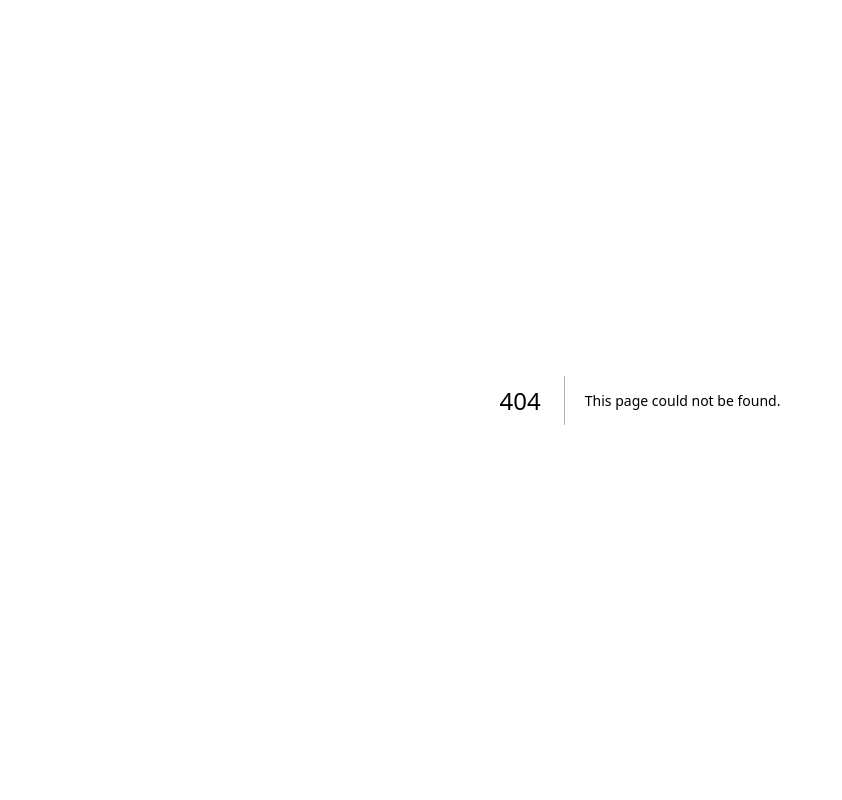
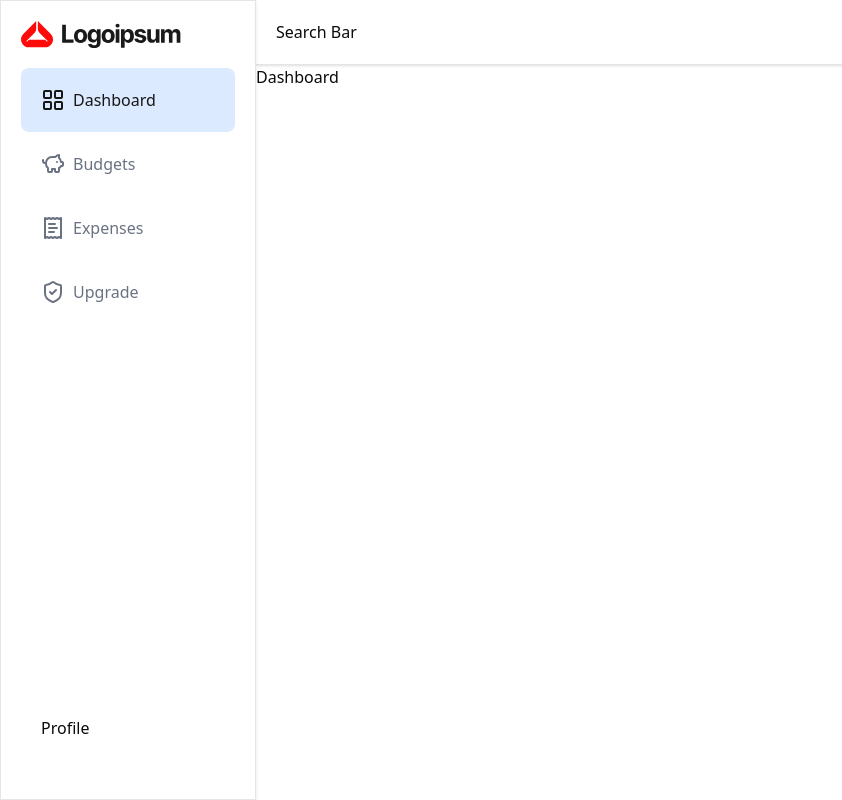
Before and after one commit to anurag77889/innopro-expense-tracker, a Next.js app: page /dashboard in a window 1280 px wide. Before the commit this address had no page. Shown: the whole page, without its empty margins (0-842 px from the left). Built offline with nearby package versions, Linux system fonts and the light colour scheme.

Commit message:
"Changed Dashboard"

```diff
--- /dev/null
+++ b/app/(routes)/dashboard/_components/DashboardHeader.jsx
@@ -0,0 +1,15 @@
+import { UserButton } from "@clerk/nextjs";
+import React from "react";
+
+function DashboardHeader() {
+  return (
+    <div className="p-5 shadow-sm border-b flex justify-between">
+      <div>Search Bar</div>
+      <div>
+        <UserButton />
+      </div>
+    </div>
+  );
+}
+
+export default DashboardHeader;
--- /dev/null
+++ b/app/(routes)/dashboard/_components/SideNav.jsx
@@ -0,0 +1,41 @@
+"use client";
+import React from "react";
+import Image from "next/image";
+import { UserButton } from "@clerk/nextjs";
+import { LayoutGrid, PiggyBank, ReceiptText, ShieldCheck } from "lucide-react";
+import { usePathname } from "next/navigation";
+
+function SideNav() {
+  const menuList = [
+    { id: 1, name: "Dashboard", icon: LayoutGrid, path: "/dashboard" },
+    { id: 2, name: "Budgets", icon: PiggyBank, path: "/dashboard/budgets" },
+    { id: 3, name: "Expenses", icon: ReceiptText, path: "/dashboard/expenses" },
+    { id: 4, name: "Upgrade", icon: ShieldCheck, path: "/dashboard/upgrade" },
+  ];
+
+  const path = usePathname();
+
+  return (
+    <div className="h-screen p-5 border shadow-sm">
+      <Image src="/logo.svg" alt="logo" width={160} height={100} />
+      <div className="mt-5">
+        {menuList.map((menu) => (
+          <h2
+            key={menu.id} // Added key prop
+            className={`flex gap-2 items-center text-gray-500 font-medium p-5 cursor-pointer rounded-md hover:text-primary hover:bg-blue-100
+            ${path === menu.path ? "text-primary bg-blue-100" : ""}`}
+          >
+            <menu.icon />
+            {menu.name}
+          </h2>
+        ))}
+      </div>
+      <div className="fixed bottom-10 p-5 flex gap-2 items-center">
+        <UserButton />
+        <span>Profile</span>
+      </div>
+    </div>
+  );
+}
+
+export default SideNav;
--- /dev/null
+++ b/app/(routes)/dashboard/layout.jsx
@@ -0,0 +1,19 @@
+import React from "react";
+import SideNav from "./_components/SideNav";
+import DashboardHeader from "./_components/DashboardHeader";
+
+function DashboardLayout({ children }) {
+  return (
+    <div>
+      <div className="fixed md:w-64 hidden md:block">
+        <SideNav />
+      </div>
+      <div className="md:ml-64 ">
+        <DashboardHeader />
+        {children}
+      </div>
+    </div>
+  );
+}
+
+export default DashboardLayout;
--- /dev/null
+++ b/app/(routes)/dashboard/page.jsx
@@ -0,0 +1,8 @@
+import { UserButton } from "@clerk/nextjs";
+import React from "react";
+
+function Dashboard() {
+  return <div>Dashboard</div>;
+}
+
+export default Dashboard;
--- a/app/_components/Header.jsx
+++ b/app/_components/Header.jsx
@@ -1,12 +1,25 @@
+"use client";
 import React from "react";
 import Image from "next/image";
+import Link from "next/link"; // Correct import
 import { Button } from "@/components/ui/button";
+import { UserButton, useUser } from "@clerk/nextjs";
 
 function Header() {
+  const { user, isSignedIn } = useUser();
+
   return (
     <div className="p-5 flex justify-between items-center shadow-sm">
-      <Image src={"./logo.svg"} alt="logo" width={50} height={50} />
-      <Button>Get Started</Button>
+      <Image src="/logo.svg" alt="logo" width={50} height={50} />
+      {isSignedIn ? (
+        <UserButton />
+      ) : (
+        <Link href="/sign-in">
+          <Button asChild>
+            <span>Get Started</span>
+          </Button>
+        </Link>
+      )}
     </div>
   );
 }
--- a/app/_components/Hero.jsx
+++ b/app/_components/Hero.jsx
@@ -20,7 +20,7 @@ function Hero() {
           <div className="mt-4 flex gap-4 sm:mt-6">
             <a
               className="inline-block rounded border border-indigo-600 bg-indigo-600 px-5 py-3 font-medium text-white shadow-sm transition-colors hover:bg-indigo-700"
-              href="#"
+              href="/sign-in"
             >
               Get Started
             </a>
```
Also changed, not shown: public/logo.svg.
